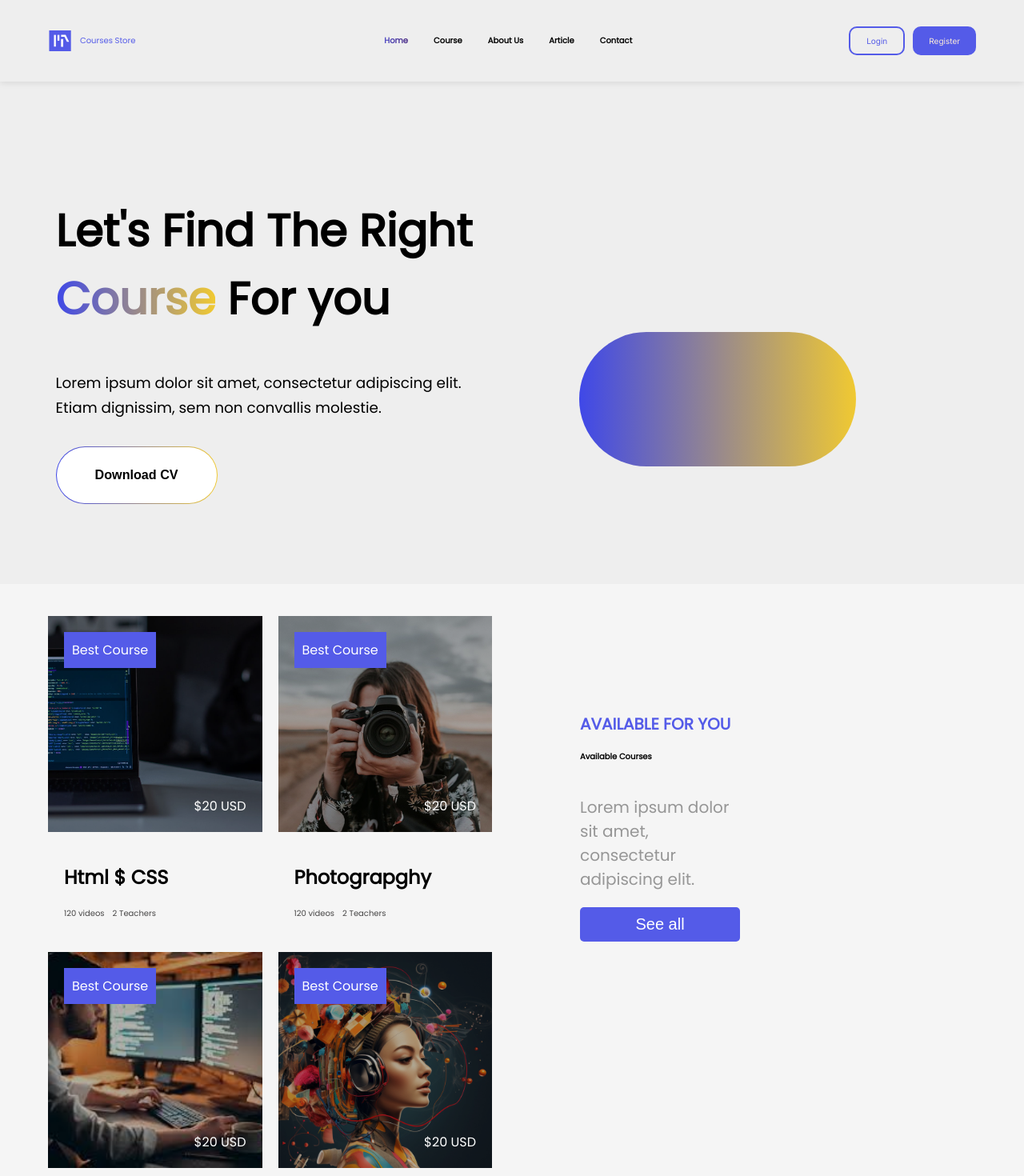
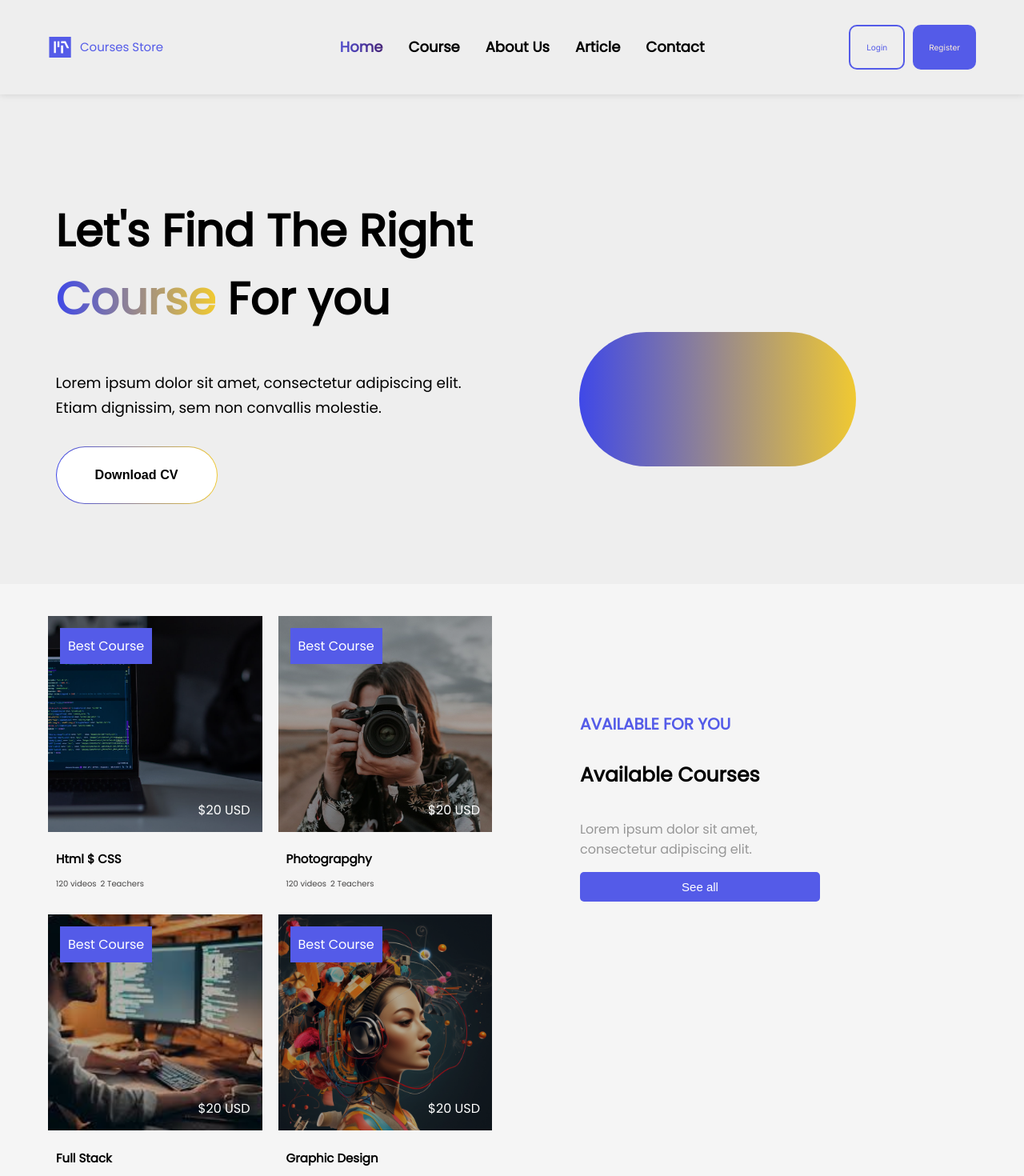
Before and after one commit to shahdKhawaldeh1/Courses-Store, a React (Create React App) app: page / in a window 1280 px wide. Shown: the top 1470 px of the page at 80% size. Built offline with nearby package versions, Linux system fonts and the light colour scheme; a web font is replaced by a local one.

Commit message:
first commit

```diff
--- a/src/components/Home/styles.css
+++ b/src/components/Home/styles.css
@@ -65,7 +65,7 @@ gap:20px;
   right:0;
   display: flex;
   justify-content: space-between;
-  padding: 20px;
+  padding: 15px;
   align-items: flex-start;
   color: #fff;
 
@@ -79,16 +79,19 @@ gap:20px;
    align-self: flex-end;
 }
 .course-details{
-  padding:20px;
+  padding:10px;
   display: flex;
   flex-direction: column;
 }
 .course-details .row:last-of-type{
   justify-content: flex-start;
-  gap:10px;
+  gap:5px;
   color:#969696;
 
 
+}
+.course-details h2{
+  font-size: 15px;
 }
 .teacher, .videos{
   font-size: 10px;
@@ -100,7 +103,7 @@ gap:20px;
   flex-direction: column;
   flex-wrap: wrap;
   margin-top: 100px;
-  width:200px;
+  width:300px;
 }
 
 .course-description p:nth-child(1) {
@@ -114,11 +117,11 @@ gap:20px;
 .course-description h2 {
   color: #000000; /* Adjust color for better readability */
   margin-bottom: 20px;
-  font-size: 10px;
+  font-size: 25px;
 }
 .course-description p:last-of-type{
   color: #969696;
-  font-size: 20px;
+  font-size: 16px;
 }
 .course-btn {
   background-color: #545BE8;
@@ -127,7 +130,7 @@ gap:20px;
   border: none;
   border-radius: 5px;
   cursor: pointer;
-  font-size: 20px;
+  font-size: 15px;
 }
 
 .course-btn:hover {
--- a/src/components/Navbar/styles.css
+++ b/src/components/Navbar/styles.css
@@ -41,7 +41,7 @@ ul{
 }
 .logo-name{
   color:#545BE8;
-  font-size: 10px;
+  font-size: 15px;
 }
 
 /* nav list part */
@@ -55,7 +55,7 @@ ul{
   display: inline-block;
   padding: .3rem 1rem;
   color: black;
-  font-size: 10px;
+  font-size: 18px;
   font-weight: 600;
   line-height: 2;
 }
@@ -97,7 +97,7 @@ gap:10px;
 .login{
   color:#545BE8;
   border: 2px solid #545BE8;
-  padding: 10px 20px;
+  padding:20px;
   border-radius: 10px;
 font-family: 'Inter',sans-serif;
 display: flex;
@@ -108,7 +108,7 @@ display: flex;
 .register{
   background-color: #545BE8;
   color:antiquewhite;
-  padding: 10px 20px;
+  padding:20px;
   border-radius: 10px;
   font-family: 'Inter',sans-serif;
   display: flex;
```
